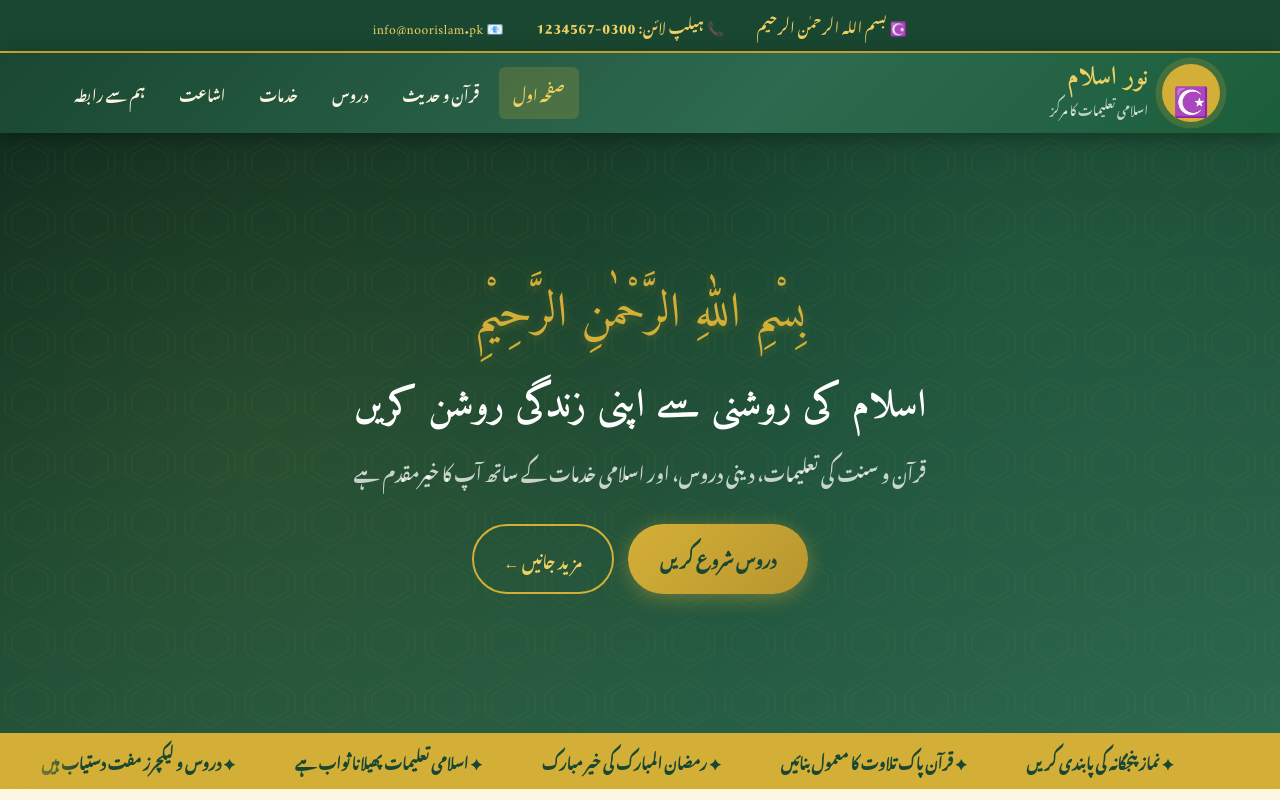
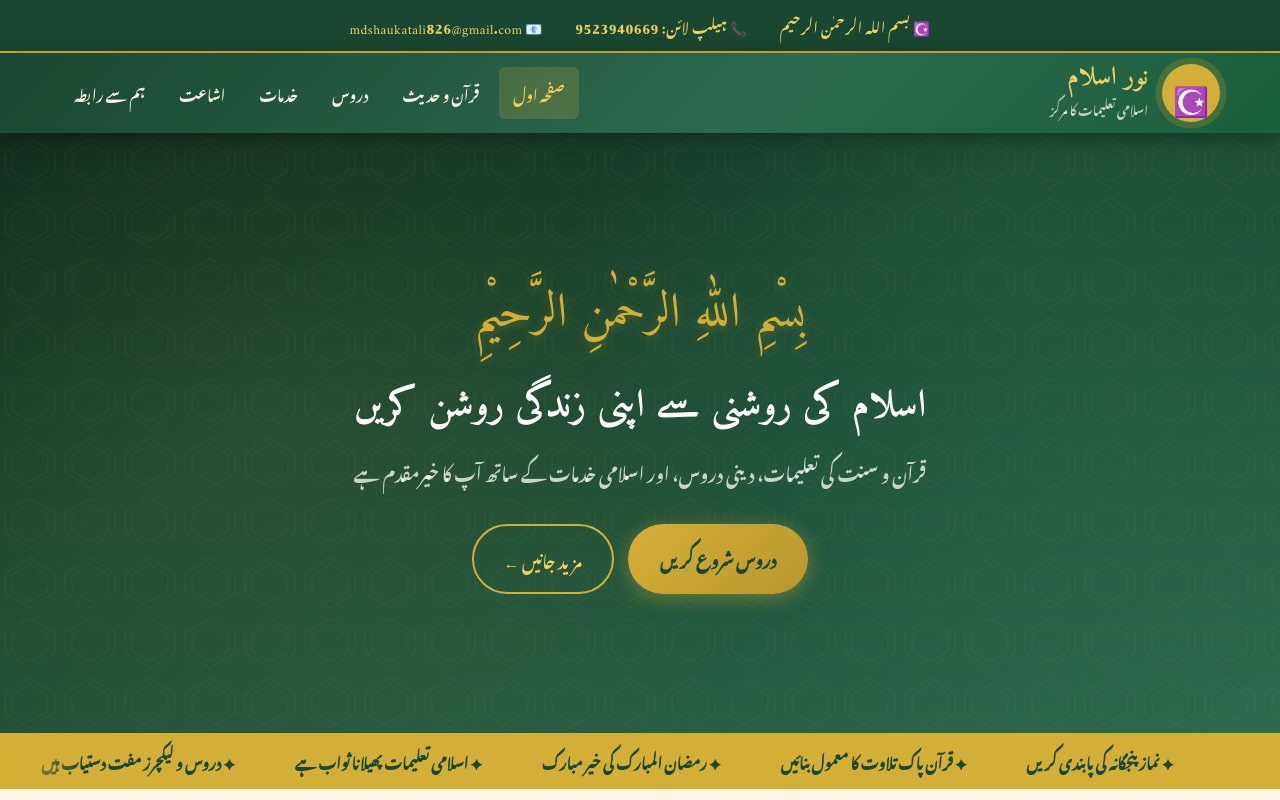
Before and after one commit to msqadr12/noor-islam, a plain HTML site: page index.html in a window 1280 px wide. Shown: the top 800 px of the page. Drawn offline with Linux system fonts and the light colour scheme; a web font is replaced by a local one.

Commit message:
Update index.html

```diff
--- a/index.html
+++ b/index.html
@@ -687,8 +687,8 @@
 <!-- TOP BAR -->
 <div class="topbar">
   <span>☪️ بسم اللہ الرحمٰن الرحیم</span>
-  <span>📞 ہیلپ لائن: 0300-1234567</span>
-  <span>📧 info@noorislam.pk</span>
+  <span>📞 ہیلپ لائن: 9523940669</span>
+  <span>📧 mdshaukatali826@gmail.com</span>
 </div>
 
 <!-- HEADER -->
```
